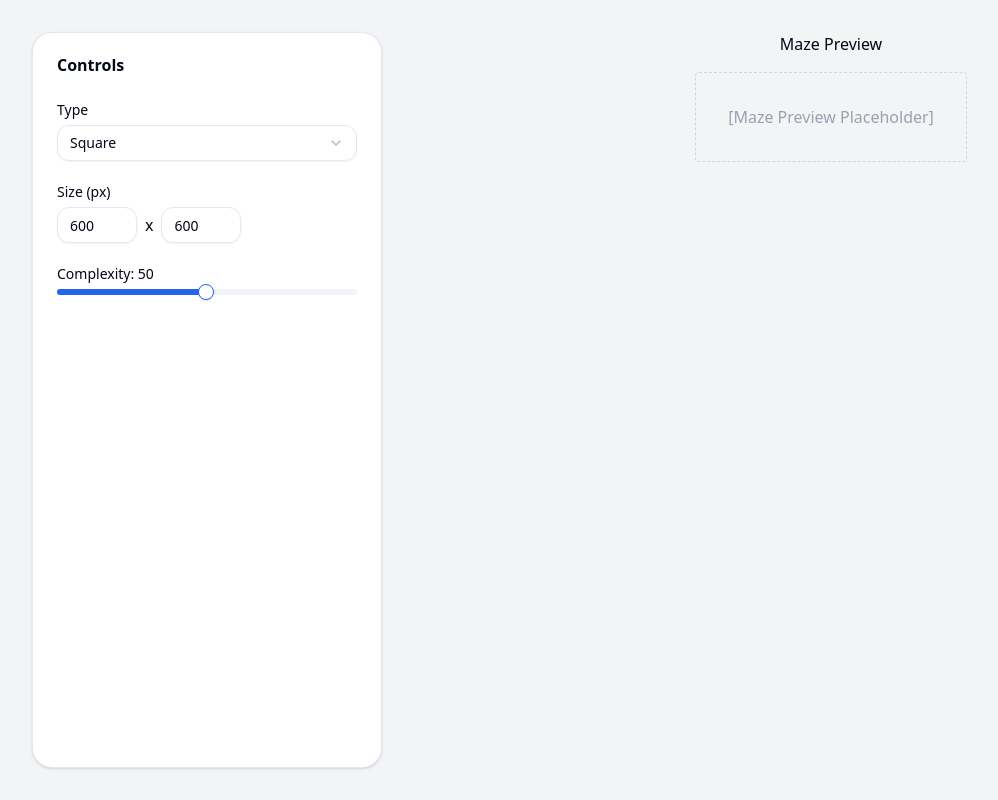
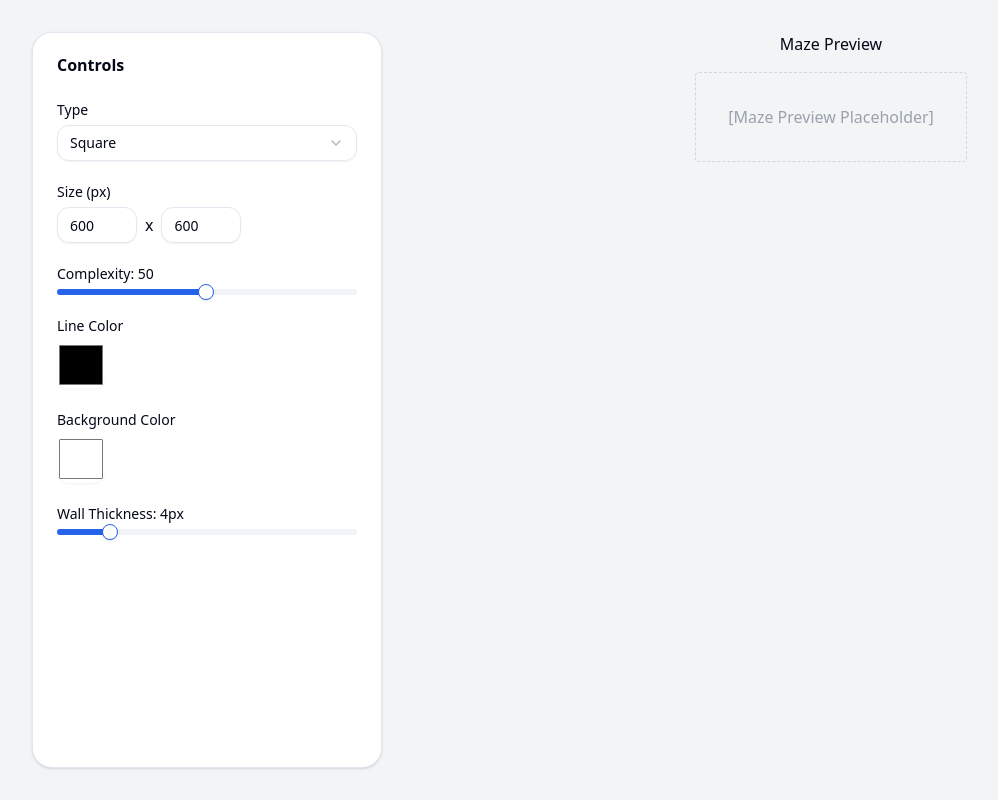
Before and after one commit to maxfahl/Labyrinths, a React (Vite) app: page / in a window 1280 px wide. Shown: the whole page, without its empty margins (0-998 px from the left). Built offline with nearby package versions, Linux system fonts and the light colour scheme.

Commit message:
More tests

```diff
--- a/components/ControlsPanel.jsx
+++ b/components/ControlsPanel.jsx
@@ -1,13 +1,14 @@
 import { Card, CardContent, CardHeader, CardTitle } from "@/components/ui/card";
 import { Input } from "@/components/ui/input";
 import { Label } from "@/components/ui/label";
-import {
+import
+  {
     Select,
     SelectContent,
     SelectItem,
     SelectTrigger,
     SelectValue
-} from "@/components/ui/select";
+  } from "@/components/ui/select";
 import { Slider } from "@/components/ui/slider";
 import { useState } from 'react';
 
@@ -23,6 +24,9 @@ function ControlsPanel() {
   const [width, setWidth] = useState(600);
   const [height, setHeight] = useState(600);
   const [complexity, setComplexity] = useState(50);
+  const [lineColor, setLineColor] = useState('#000000');
+  const [bgColor, setBgColor] = useState('#ffffff');
+  const [wallThickness, setWallThickness] = useState(4);
 
   return (
     <Card className="w-full h-full flex flex-col">
@@ -67,14 +71,48 @@ function ControlsPanel() {
             />
           </div>
         </div>
-        <div className="flex flex-col gap-2">
-          <Label htmlFor="complexity">Complexity: {complexity}</Label>
+        <div className="flex flex-col gap-2" role="group" aria-labelledby="complexity-label">
+          <Label id="complexity-label" htmlFor="complexity">Complexity: {complexity}</Label>
           <Slider
             id="complexity"
             min={1}
             max={100}
             value={[complexity]}
             onValueChange={([val]) => setComplexity(val)}
+            thumbProps={{ 'aria-label': 'Complexity' }}
+          />
+        </div>
+        <div className="flex flex-col gap-2">
+          <Label htmlFor="line-color">Line Color</Label>
+          <Input
+            id="line-color"
+            type="color"
+            value={lineColor}
+            onChange={e => setLineColor(e.target.value)}
+            aria-label="Line Color"
+            className="w-12 h-12 p-0 border-none bg-transparent"
+          />
+        </div>
+        <div className="flex flex-col gap-2">
+          <Label htmlFor="bg-color">Background Color</Label>
+          <Input
+            id="bg-color"
+            type="color"
+            value={bgColor}
+            onChange={e => setBgColor(e.target.value)}
+            aria-label="Background Color"
+            className="w-12 h-12 p-0 border-none bg-transparent"
+          />
+        </div>
+        <div className="flex flex-col gap-2" role="group" aria-labelledby="wall-thickness-label">
+          <Label id="wall-thickness-label" htmlFor="wall-thickness">Wall Thickness: {wallThickness}px</Label>
+          <Slider
+            id="wall-thickness"
+            min={1}
+            max={20}
+            value={[wallThickness]}
+            onValueChange={([val]) => setWallThickness(val)}
+            thumbProps={{ 'aria-label': 'Wall Thickness' }}
           />
         </div>
       </CardContent>
--- a/components/ui/slider.jsx
+++ b/components/ui/slider.jsx
@@ -1,7 +1,7 @@
 "use client"
 
+import * as SliderPrimitive from "@radix-ui/react-slider"
 import * as React from "react"
-import * as SliderPrimitive from "@radix-ui/react-slider"
 
 import { cn } from "@/lib/utils"
 
@@ -11,6 +11,7 @@ function Slider({
   value,
   min = 0,
   max = 100,
+  thumbProps = {},
   ...props
 }) {
   const _values = React.useMemo(() =>
@@ -47,7 +48,9 @@ function Slider({
         <SliderPrimitive.Thumb
           data-slot="slider-thumb"
           key={index}
-          className="border-primary bg-background ring-ring/50 block size-4 shrink-0 rounded-full border shadow-sm transition-[color,box-shadow] hover:ring-4 focus-visible:ring-4 focus-visible:outline-hidden disabled:pointer-events-none disabled:opacity-50" />
+          className="border-primary bg-background ring-ring/50 block size-4 shrink-0 rounded-full border shadow-sm transition-[color,box-shadow] hover:ring-4 focus-visible:ring-4 focus-visible:outline-hidden disabled:pointer-events-none disabled:opacity-50"
+          {...thumbProps}
+        />
       ))}
     </SliderPrimitive.Root>
   );
```
Also changed, not shown: .notes/prd.md, 2 other files (tests, documents, lock files or other folders).
